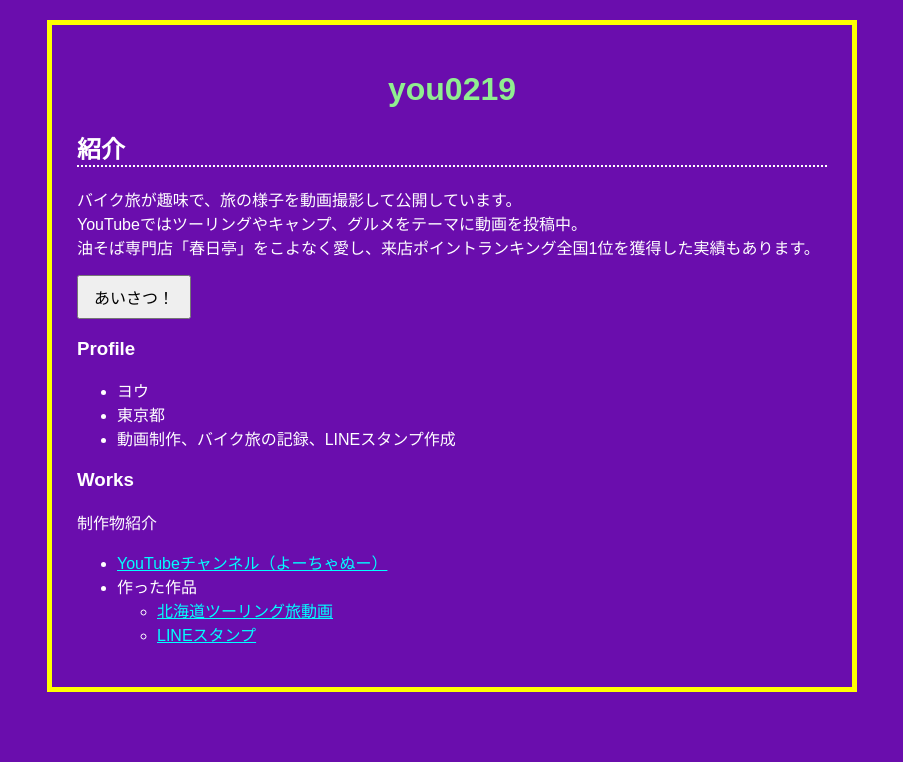
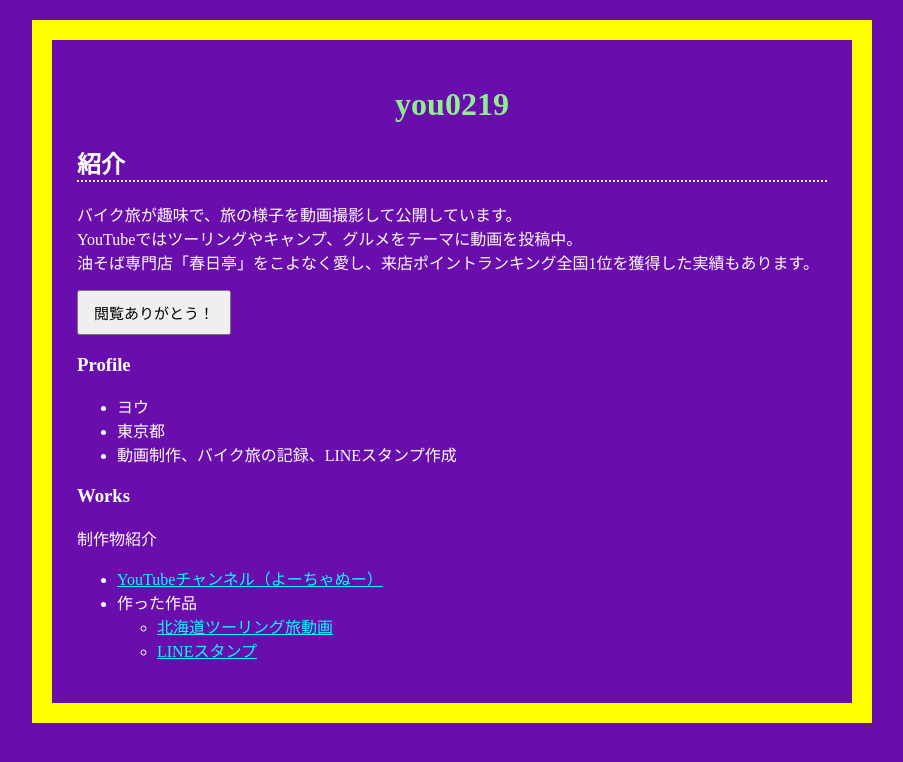
Before and after one commit to you0219/port2, a plain HTML site: page index.html in a window 1280 px wide. Shown: the whole page, without its empty margins (188-1091 px from the left). Drawn offline with Linux system fonts and the light colour scheme.

Commit message:
Update index.html

```diff
--- a/index.html
+++ b/index.html
@@ -6,41 +6,38 @@
   <title>ヨウのポートフォリオ</title>
 
   <style>
-    /* ページ全体の設定 */
     body {
-      background-color: #6A0DAD; /* 背景を紫色に */
-      color: #FFFFFF;            /* 文字の色を白に */
-      font-family: "MS Pゴシック", sans-serif; /* 少し懐かしい感じのフォント */
+      background-color: #6A0DAD;
+      color: #FFFFFF;
     }
 
-    /* コンテンツを囲む枠 */
     .container {
-      width: 750px; /* 横幅を指定 */
-      margin: 20px auto; /* ページの中で中央に配置 */
+      width: 750px;
+      margin: 20px auto;
       padding: 25px;
-      border: 5px solid yellow; /* 黄色い実線の枠 */
+      border: 20px solid yellow;
     }
 
-    /* 見出しのデザイン */
+
     h1 {
-      color: lightgreen; /* 見出しの色を黄緑に */
-      text-align: center; /* 中央揃え */
+      color: lightgreen;
+      text-align: center;
     }
 
     h2 {
-      border-bottom: 2px dotted white; /* 白い点線の下線 */
+      border-bottom: 2px dotted white;
     }
 
-    /* リンクの文字色 */
+
     a {
-      color: cyan; /* 水色っぽくして目立たせる */
+      color: cyan;
     }
 
-    /* ボタンのデザイン */
+
     button {
-      padding: 8px 15px; /* ボタンの余白 */
-      font-size: 16px;     /* 文字の大きさ */
-      cursor: pointer;     /* マウスを乗せると指マークになる */
+      padding: 10px 15px;
+      font-size: 15px;
+
     }
   </style>
 
@@ -57,7 +54,7 @@
       油そば専門店「春日亭」をこよなく愛し、来店ポイントランキング全国1位を獲得した実績もあります。
     </p>
 
-    <button id="alertButton">あいさつ！</button>
+    <button id="alertButton">閲覧ありがとう！</button>
 
     <h3>Profile</h3>
     <ul>
@@ -80,13 +77,11 @@
     </ul>
 
   </div> <script>
-    // id="alertButton" という名前のボタン要素を取得します
     const button = document.getElementById('alertButton');
 
-    // ボタンがクリックされたら、{}の中の処理を実行します
     button.addEventListener('click', function() {
       // ポップアップでメッセージを表示
-      alert('ホームページへようこそ！');
+      alert('サイトへようこそ！');
     });
   </script>
 
```
